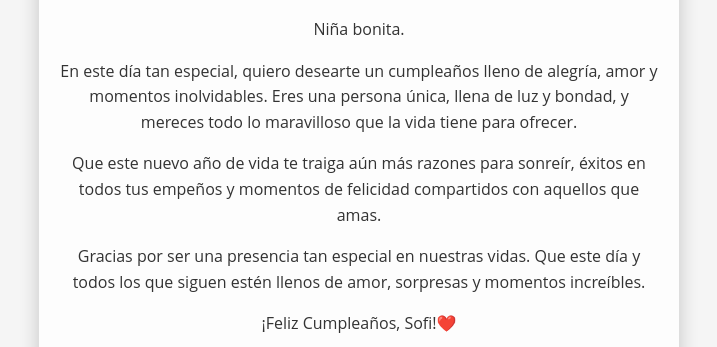
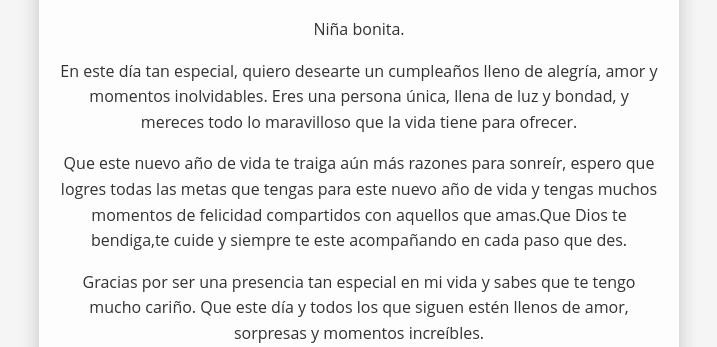
Before and after one commit to danielreyes6/FelizCumplea-os, a plain HTML site: page index.html in a window 1280 px wide. Shown: the part 112-459 px from the top of the page, without its empty margins (281-998 px from the left). Drawn offline with Linux system fonts and the light colour scheme.

Commit message:
Update index.html

```diff
--- a/index.html
+++ b/index.html
@@ -14,9 +14,9 @@
         <section class="message">
             <p>Niña bonita.</p>
             <p>En este día tan especial, quiero desearte un cumpleaños lleno de alegría, amor y momentos inolvidables. Eres una persona única, llena de luz y bondad, y mereces todo lo maravilloso que la vida tiene para ofrecer.</p>
-            <p>Que este nuevo año de vida te traiga aún más razones para sonreír, éxitos en todos tus empeños y momentos de felicidad compartidos con aquellos que amas.</p>
-            <p>Gracias por ser una presencia tan especial en nuestras vidas. Que este día y todos los que siguen estén llenos de amor, sorpresas y momentos increíbles.</p>
-            <p>¡Feliz Cumpleaños, Sofi!❤️</p>
+            <p>Que este nuevo año de vida te traiga aún más razones para sonreír, espero que logres todas las metas que tengas para este nuevo año de vida y tengas muchos momentos de felicidad compartidos con aquellos que amas.Que Dios te bendiga,te cuide y siempre te este acompañando en cada paso que des.</p>
+            <p>Gracias por ser una presencia tan especial en mi vida y sabes que te tengo mucho cariño. Que este día y todos los que siguen estén llenos de amor, sorpresas y momentos increíbles.</p>
+            <p>❤️¡Feliz Cumpleaños, Sofi!❤️</p>
             <img src="Imagen de WhatsApp 2023-12-03 a las 18.18.57_1f1971d7.jpg" alt="Imagen de Cumpleaños" style="max-width: 100%;">
 
             <div class="audio-container">
```
